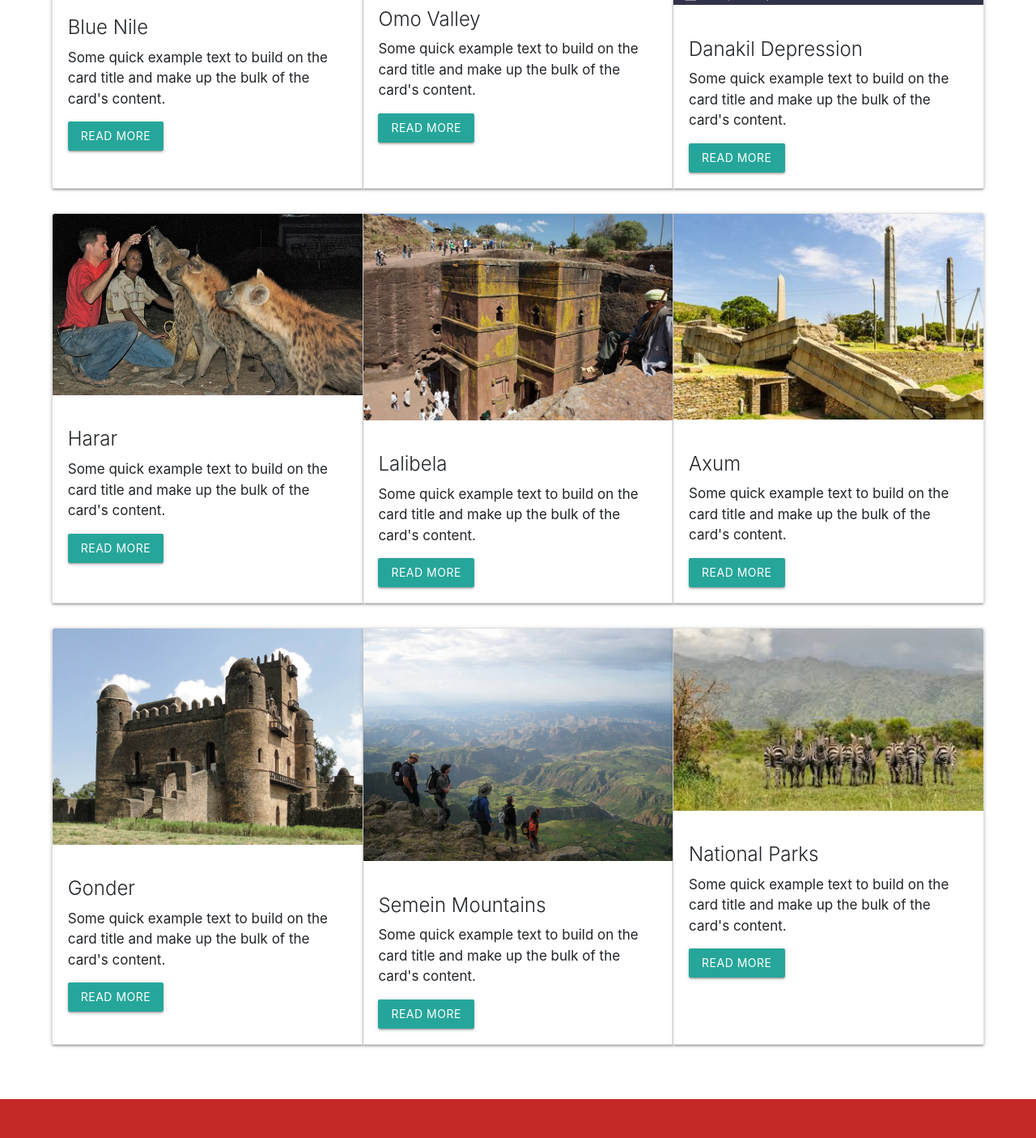
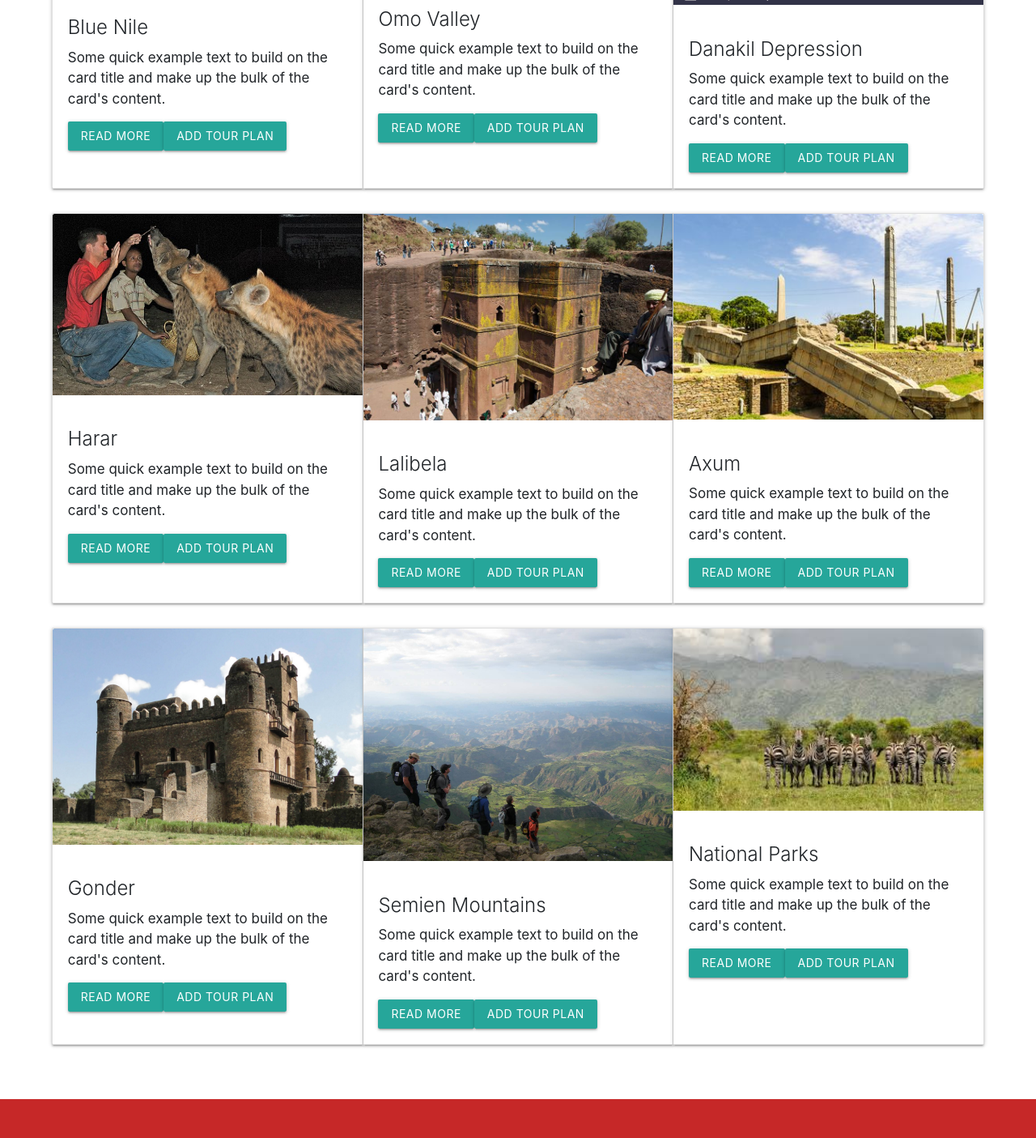
Before and after one commit to Melkam-code/visit_ethiopia, a React (Create React App) app: page /attraction in a window 1280 px wide. Shown: the part 384-1789 px from the top of the page at 81% size. Built offline with nearby package versions, Linux system fonts and the light colour scheme.

Commit message:
Recreating attraction.js

```diff
--- a/src/components/Attraction.js
+++ b/src/components/Attraction.js
@@ -1,5 +1,6 @@
-import React from 'react';
+import React, { Component } from 'react';
 import './Attraction.css';
+import Alert from './Alert';
 import danakil from '../assets/image/danakil.jpg';
 import bluenile from '../assets/image/bluenile.jpg';
 import semen from '../assets/image/semen.jpg';
@@ -11,9 +12,48 @@ import harar from '../assets/image/harar.jpeg';
 import gondor from '../assets/image/gondor.png';
 
 
-const Attraction = () => {
+class Attraction extends Component {
+
+  state = {
+     blueNile: '',
+     omoValley: '',
+     danakil: '',
+     harar: '',
+     lalibela: '',
+     axum: '',
+     gonder: '',
+     semien: '',
+     parks: '',
+     alert: false,
+     moreTour: false
+  }
+
+  handleMoreTour = (e) => {
+    this.setState({
+       moreTour: !this.state.moreTour
+    })
+  }
+
+  render (){
+    if(this.state.moreTour) {
+      return <Attraction />
+    }
+    if(this.state.blueNile != '') {
+      return <Alert blueNile={this.state.blueNile}
+      omoValley={this.state.omoValley}
+      danakil={this.state.danakil}
+      harar={this.state.harar}
+      lalibela={this.state.lalibela}
+      axum={this.state.axum}
+      gonder={this.state.gonder}
+      semien={this.state.semien}
+      parks={this.state.parks}
+      handleMoreTour={this.handleMoreTour} />
+    }
+
    return (
      <div className="visit">
+
 
 <div class="card-group">
   <div class="card mb-4">
@@ -29,6 +69,10 @@ const Attraction = () => {
       <p class="card-text">Some quick example text to build on the card title and make up the bulk of the card's content.</p>
 
       <button type="button" class="btn btn-primary btn-md">Read more</button>
+      <button type="button"
+                class="btn btn-secondary btn-lg"
+                value="Blue Nile Plan"
+                onClick={(event) => this.setState({blueNile: event.target.value})} >Add Tour Plan</button>
 
     </div>
   </div>
@@ -46,6 +90,10 @@ const Attraction = () => {
       <p class="card-text">Some quick example text to build on the card title and make up the bulk of the card's content.</p>
 
       <button type="button" class="btn btn-primary btn-md">Read more</button>
+      <button type="button"
+                class="btn btn-secondary btn-lg"
+                value="Omo Valley Plan"
+                onClick={(event) => this.setState({omoValley: event.target.value})} >Add Tour Plan</button>
 
     </div>
   </div>
@@ -60,14 +108,14 @@ const Attraction = () => {
       <h4 class="card-title">Danakil Depression</h4>
 
       <p class="card-text">Some quick example text to build on the card title and make up the bulk of the card's content.</p>
-
       <button type="button" class="btn btn-primary btn-md">Read more</button>
-
+      <button type="button"
+                class="btn btn-secondary btn-lg"
+                value="Danakil Depression"
+                onClick={(event) => this.setState({danakil: event.target.value})} >Add Tour Plan</button>
     </div>
   </div>
 </div>
-
-
 
 <div class="card-group">
   <div class="card mb-4">
@@ -83,6 +131,10 @@ const Attraction = () => {
       <p class="card-text">Some quick example text to build on the card title and make up the bulk of the card's content.</p>
 
       <button type="button" class="btn btn-primary btn-md">Read more</button>
+      <button type="button"
+                class="btn btn-secondary btn-lg"
+                value="Harar"
+                onClick={(event) => this.setState({harar: event.target.value})} >Add Tour Plan</button>
 
     </div>
   </div>
@@ -100,6 +152,10 @@ const Attraction = () => {
       <p class="card-text">Some quick example text to build on the card title and make up the bulk of the card's content.</p>
 
       <button type="button" class="btn btn-primary btn-md">Read more</button>
+      <button type="button"
+                class="btn btn-secondary btn-lg"
+                value="Lalibela"
+                onClick={(event) => this.setState({lalibela: event.target.value})} >Add Tour Plan</button>
 
     </div>
   </div>
@@ -116,6 +172,10 @@ const Attraction = () => {
       <p class="card-text">Some quick example text to build on the card title and make up the bulk of the card's content.</p>
 
       <button type="button" class="btn btn-primary btn-md">Read more</button>
+      <button type="button"
+                class="btn btn-secondary btn-lg"
+                value="Axum"
+                onClick={(event) => this.setState({axum: event.target.value})} >Add Tour Plan</button>
 
     </div>
   </div>
@@ -137,6 +197,10 @@ const Attraction = () => {
       <p class="card-text">Some quick example text to build on the card title and make up the bulk of the card's content.</p>
 
       <button type="button" class="btn btn-primary btn-md">Read more</button>
+      <button type="button"
+                class="btn btn-secondary btn-lg"
+                value="Gonder"
+                onClick={(event) => this.setState({gonder: event.target.value})} >Add Tour Plan</button>
 
     </div>
   </div>
@@ -149,11 +213,15 @@ const Attraction = () => {
     </div>
     <div class="card-body">
 
-      <h4 class="card-title">Semein Mountains</h4>
+      <h4 class="card-title">Semien Mountains</h4>
 
       <p class="card-text">Some quick example text to build on the card title and make up the bulk of the card's content.</p>
 
       <button type="button" class="btn btn-primary btn-md">Read more</button>
+      <button type="button"
+                class="btn btn-secondary btn-lg"
+                value="Semien Mountains"
+                onClick={(event) => this.setState({semien: event.target.value})} >Add Tour Plan</button>
 
     </div>
   </div>
@@ -170,13 +238,18 @@ const Attraction = () => {
       <p class="card-text">Some quick example text to build on the card title and make up the bulk of the card's content.</p>
 
       <button type="button" class="btn btn-primary btn-md">Read more</button>
+      <button type="button"
+                class="btn btn-secondary btn-lg"
+                value="National Parks"
+                onClick={(event) => this.setState({parks: event.target.value})} >Add Tour Plan</button>
 
     </div>
   </div>
 </div>
+
 </div>
-
    );
+  }
 }
 
 
```
